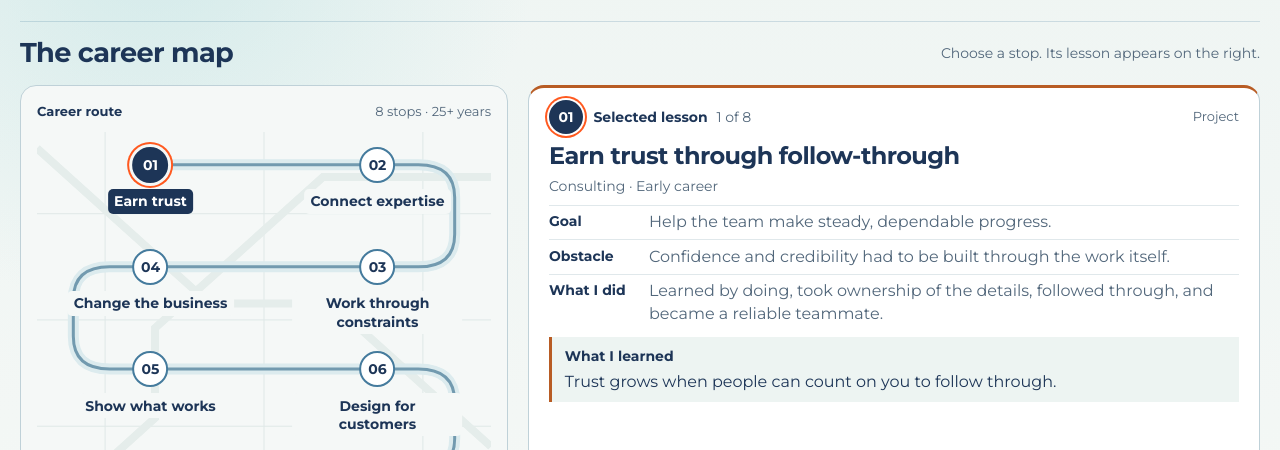
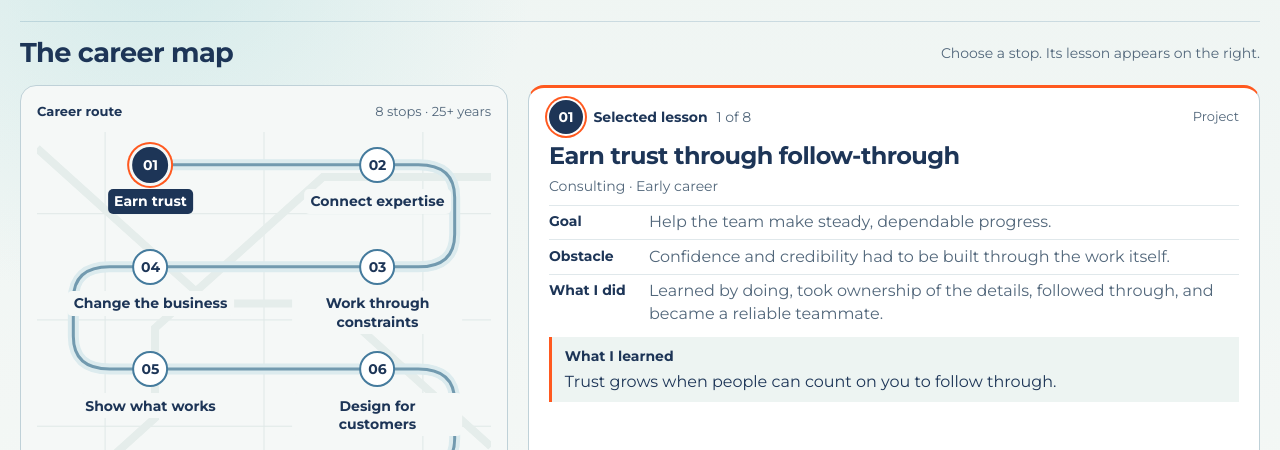
Before and after one commit to chriroge/northbound-works, a plain HTML site: page finding-my-way-north.html in a window 1280 px wide. Shown: the part 299-749 px from the top of the page. Drawn offline with Linux system fonts and the light colour scheme.

Commit message:
Match lesson card accents to bright orange

```diff
--- a/finding-my-way-north.css
+++ b/finding-my-way-north.css
@@ -282,7 +282,7 @@ html {
 .nbm-map-station button:hover .nbm-station-copy { text-decoration: underline; text-underline-offset: 3px; }
 .nbm-map-station button[aria-pressed='true'] .nbm-station-number { border-color: var(--nbm-navy); background: var(--nbm-navy); color: var(--nbm-white); box-shadow: 0 0 0 3px #f5f8f7, 0 0 0 5px #FF591F; }
 .nbm-map-station button[aria-pressed='true'] .nbm-station-copy { background: var(--nbm-navy); color: var(--nbm-white); }
-.nbm-detail-panel { display: flex; flex-direction: column; padding: .75rem 1.25rem; border-top: 3px solid #b85c24; }
+.nbm-detail-panel { display: flex; flex-direction: column; padding: .75rem 1.25rem; border-top: 3px solid #FF591F; }
 .nbm-detail-topline { display: flex; align-items: center; gap: .65rem; font-size: .875rem; line-height: 1.3; }
 .nbm-detail-topline p { margin: 0; font-weight: 700; }
 .nbm-detail-number { display: grid; place-items: center; width: 34px; height: 34px; flex: 0 0 34px; border-radius: 50%; color: white; background: var(--nbm-navy); box-shadow: 0 0 0 2px white, 0 0 0 4px #FF591F; font-weight: 700; }
@@ -295,7 +295,7 @@ html {
 .nbm-detail-grid > div { display: grid; grid-template-columns: 88px minmax(0, 1fr); gap: .75rem; padding: .35rem 0; border-top: 1px solid #e0e8eb; }
 .nbm-detail-grid dt { color: var(--nbm-navy); font-size: .875rem; font-weight: 700; line-height: 1.5; }
 .nbm-detail-grid dd { margin: 0; color: var(--nbm-ink-muted); font-size: 1rem; line-height: 1.4; }
-.nbm-lesson-takeaway { margin: .4rem 0 .6rem; padding: .5rem .8rem; border-left: 3px solid #b85c24; background: var(--nbm-pale); }
+.nbm-lesson-takeaway { margin: .4rem 0 .6rem; padding: .5rem .8rem; border-left: 3px solid #FF591F; background: var(--nbm-pale); }
 .nbm-lesson-takeaway > p { margin: 0 0 .2rem; font-size: .875rem; font-weight: 700; }
 .nbm-detail-panel blockquote { margin: 0; font-size: 1rem; line-height: 1.4; }
 .nbm-detail-controls { display: flex; justify-content: space-between; gap: .75rem; margin-top: auto; }
--- a/finding-my-way-north.html
+++ b/finding-my-way-north.html
@@ -10,7 +10,7 @@
     <link rel="preconnect" href="https://fonts.googleapis.com">
     <link rel="preconnect" href="https://fonts.gstatic.com" crossorigin>
     <link href="https://fonts.googleapis.com/css2?family=Montserrat:wght@400;500;600;700&amp;display=swap" rel="stylesheet">
-    <link rel="stylesheet" href="finding-my-way-north.css?v=career-lessons-opening-3">
+    <link rel="stylesheet" href="finding-my-way-north.css?v=career-lessons-opening-4">
     <script src="finding-my-way-north.js?v=career-transit-1" defer></script>
 </head>
 <body class="north-map-page">
```
